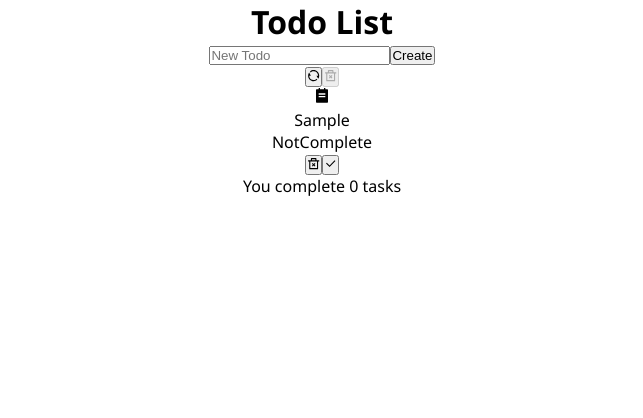
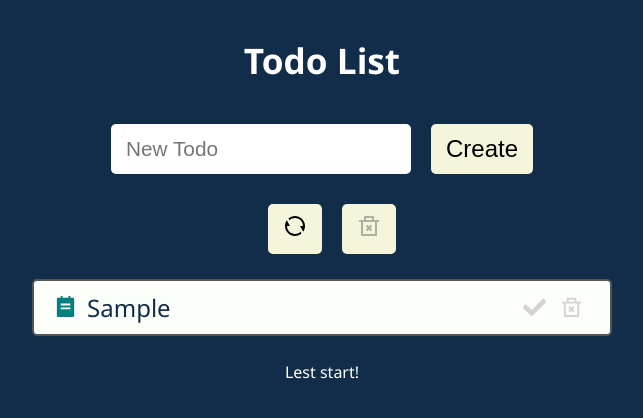
Before and after one commit to korotyshtatyana-cpu/24-todo-app-v1, a React (Create React App) app: page / in a window 1280 px wide. Both pictures are taken after typing "Sample" into the empty fields and a click on the button "Create". Shown: the top 418 px of the page, without its empty margins (318-961 px from the left). Built offline with nearby package versions, Linux system fonts and the light colour scheme.

Commit message:
add css + edit info nbock

```diff
--- a/src/App.css
+++ b/src/App.css
@@ -1,3 +1,11 @@
 .App {
   text-align: center;
+  max-width: 600px;
+  margin: 0 auto;
 }
+
+h1 {
+  font-size: 2.2em;
+  margin-bottom: 40px;
+  margin-top: 36px;
+}
--- a/src/components/Button.js
+++ b/src/components/Button.js
@@ -1,6 +1,14 @@
+import styles from "./Button.module.css";
+
 function Button({ onClick, children, titile, disable = false, type }) {
   return (
-    <button type={type} onClick={onClick} titile={titile} disabled={disable}>
+    <button
+      className={styles.button}
+      type={type}
+      onClick={onClick}
+      titile={titile}
+      disabled={disable}
+    >
       {children}
     </button>
   );
--- /dev/null
+++ b/src/components/Button.module.css
@@ -0,0 +1,15 @@
+.button {
+  margin-left: 20px;
+  height: 50px;
+  cursor: pointer;
+  background-color: beige;
+  font-size: 1.5rem;
+
+  padding: 10px 15px;
+  border: none;
+  border-radius: 5px;
+}
+
+.button:hover {
+  background-color: rgb(240, 240, 155);
+}
--- a/src/components/CreateTodoForm.js
+++ b/src/components/CreateTodoForm.js
@@ -1,4 +1,5 @@
 import { useState } from "react";
+import styles from "./CreateTodoForm.module.css";
 
 import Button from "./Button";
 
@@ -16,6 +17,7 @@ function CreateTodoForm({ createTodo }) {
   }
 
   return (
+    <div className={styles.createTodoFormContainer}>
       <form onSubmit={onSubmitHandler}>
         <input
           type="text"
@@ -27,6 +29,7 @@ function CreateTodoForm({ createTodo }) {
         ></input>
         <Button type="submit">Create</Button>
       </form>
+    </div>
   );
 }
 
--- /dev/null
+++ b/src/components/CreateTodoForm.module.css
@@ -0,0 +1,34 @@
+.createTodoFormContainer {
+  margin-bottom: 30px;
+}
+
+.createTodoFormContainer form {
+  display: flex;
+  align-items: center;
+  justify-content: center;
+}
+
+.createTodoFormContainer input {
+  width: 45%;
+  height: 30px;
+  font-size: 1.3rem;
+}
+
+.createTodoFormContainer button {
+  margin-left: 20px;
+  height: 50px;
+  cursor: pointer;
+  background-color: beige;
+  font-size: 1.5rem;
+}
+
+.createTodoFormContainer button:hover {
+  background-color: rgb(240, 240, 155);
+}
+
+.createTodoFormContainer input,
+.createTodoFormContainer button {
+  padding: 10px 15px;
+  border: none;
+  border-radius: 5px;
+}
--- a/src/components/Info.js
+++ b/src/components/Info.js
@@ -1,9 +1,18 @@
 function Info({ listLength, completedTasksCount }) {
   if (listLength === 0) {
     return <p>List is Empty</p>;
-  } else {
-    return <p>You complete {completedTasksCount} tasks</p>;
   }
+  if (completedTasksCount === 0) {
+    return <p>Lest start!</p>;
+  }
+  if (listLength === completedTasksCount) {
+    return <p>You completed all tasks!</p>;
+  }
+  return (
+    <p>
+      You complete {completedTasksCount} tasks! {listLength - completedTasksCount} left
+    </p>
+  );
 }
 
 export default Info;
--- a/src/components/Todo.js
+++ b/src/components/Todo.js
@@ -4,6 +4,7 @@ import Info from "./Info";
 import Actions from "./Actions";
 import { useState } from "react";
 import { v4 as uuidv4 } from "uuid";
+import styles from "./Todo.module.css";
 
 function Todo() {
   const [todoList, setTodoList] = useState([]);
@@ -67,7 +68,7 @@ function Todo() {
         hasTasks={todoList.length !== 0}
         hasCompletedTasks={completedTodoCount !== 0}
       />
-      <div>
+      <div className={styles.todoListContainer}>
         {todoList.map((item) => {
           return (
             <TodoItem
--- /dev/null
+++ b/src/components/Todo.module.css
@@ -0,0 +1,3 @@
+.todoListContainer {
+  padding: 10px;
+}
--- a/src/components/TodoItem.js
+++ b/src/components/TodoItem.js
@@ -1,19 +1,24 @@
-import { RiTodoFill, RiDeleteBin2Line, RiCheckLine } from "react-icons/ri";
+import { RiTodoFill, RiDeleteBin2Line } from "react-icons/ri";
+import { FaCheck } from "react-icons/fa";
 
+import styles from "./TodoItem.module.css";
 import Button from "./Button";
 
 function TodoItem({ id, text, isCompleted, deleteItemAction, completeItemAction }) {
   return (
-    <div>
-      <RiTodoFill />
-      <p>{text}</p>
-      {isCompleted ? <p>complete</p> : <p>NotComplete</p>}
-      <Button onClick={() => deleteItemAction(id)} title="Delete Item">
-        <RiDeleteBin2Line />
+    <div className={`${styles.todo} ${isCompleted ? styles.completedTodo : ""}`}>
+      <RiTodoFill className={styles.todoIcon} />
+      <div className={styles.todoText}>{text}</div>
+
+      {/* <Button onClick={() => deleteItemAction(id)} title="Delete Item">
+        <RiDeleteBin2Line className={styles.deleteIcon} />
       </Button>
       <Button onClick={() => completeItemAction(id)} title="Complete Item">
-        <RiCheckLine />
-      </Button>
+        <FaCheck className={styles.checkIcon} />
+      </Button> */}
+
+      <FaCheck className={styles.checkIcon} onClick={() => completeItemAction(id)} />
+      <RiDeleteBin2Line className={styles.deleteIcon} onClick={() => deleteItemAction(id)} />
     </div>
   );
 }
--- /dev/null
+++ b/src/components/TodoItem.module.css
@@ -0,0 +1,57 @@
+.todo {
+  display: flex;
+  align-items: center;
+  padding: 10px 20px;
+  margin: 15px 0;
+  font-size: 1.5rem;
+  border-radius: 5px;
+  border: 2px solid #555;
+  color: #112d49;
+  background-color: #fbfef9;
+}
+
+.todoText {
+  width: 100%;
+  text-align: left;
+}
+
+.todoIcon {
+  font-size: 1.8rem;
+  margin-right: 10px;
+  color: teal;
+}
+
+.completedTodo {
+  background-color: unset;
+  border-color: gray;
+  color: gray;
+}
+
+.todo.completedTodo .todoIcon,
+.todo.completedTodo .checkIcon,
+.todo.completedTodo .deleteIcon {
+  color: gray;
+}
+
+.checkIcon,
+.deleteIcon {
+  cursor: pointer;
+  color: lightgrey;
+  padding: 0 7px;
+  font-size: 1.8rem;
+  transition: transform 0.3s;
+}
+
+.checkIcon:hover,
+.deleteIcon:hover {
+  cursor: pointer;
+  transform: scale(1.3);
+}
+
+.checkIcon:hover {
+  color: green;
+}
+
+.deleteIcon:hover {
+  color: red;
+}
--- a/src/index.css
+++ b/src/index.css
@@ -7,4 +7,6 @@ body {
   font-family:
     "Segoe UI", "Roboto", "Oxygen", "Ubuntu", "Cantarell", "Fira Sans", "Droid Sans",
     "Helvetica Neue", sans-serif;
+  background-color: #112d49;
+  color: #fff;
 }
```
Lines whose indentation alone changed are shown as unchanged.
